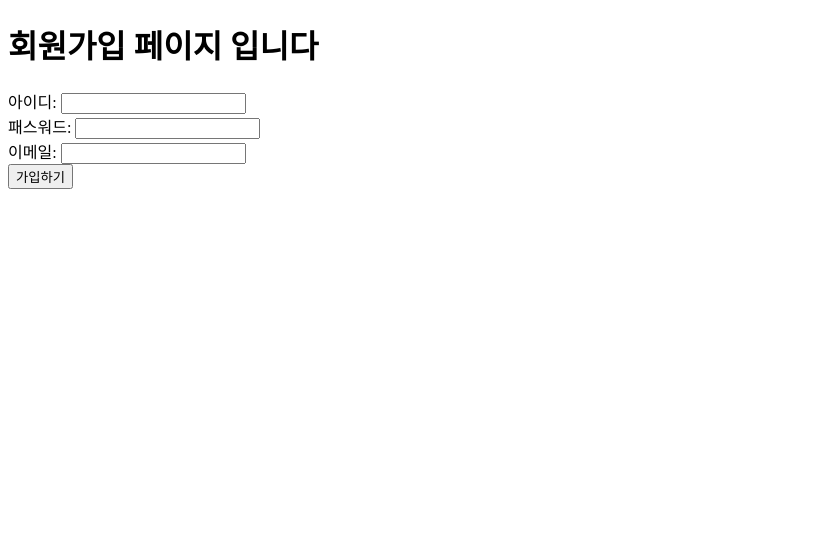
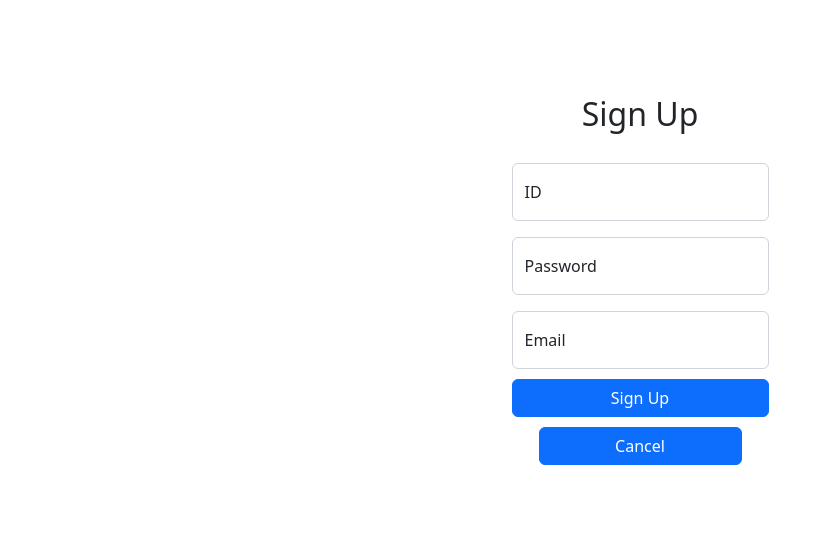
Before and after one commit to siyeol97/Yolov7_Flask, a Flask app: page /regist_user in a window 1280 px wide. Shown: the top 559 px of the page, without its empty margins (0-824 px from the left). Run offline with Flask 3, Linux system fonts and the light colour scheme; parts of the project's set-up code (start-up, migrations or seed data) failed here and were passed over.

Commit message:
04.17 fix

```diff
--- a/app.py
+++ b/app.py
@@ -292,5 +292,6 @@ def logout():
 
 if __name__ == '__main__':
     app.secret_key = '19970128'
-    app.debug = False
-    app.run(host='0.0.0.0', port=9900)
+    app.debug = True
+    #app.run(host='0.0.0.0', port=9900)
+    app.run()
--- a/static/chat_style.css
+++ b/static/chat_style.css
@@ -85,8 +85,8 @@
 
     #topMenu {
       height: 40px;
-      width: 800px;
-      margin: 20px auto;
+      width: auto;
+      margin: 20px;
     }
 
     #topMenu ul {
--- a/templates/login/login_form.html
+++ b/templates/login/login_form.html
@@ -25,7 +25,7 @@
 
         .login-btn {
             margin-left: 0px;
-            margin-top: 10px;
+            margin-top: 20px;
             width: 100%;
         }
         .signup-button {
@@ -41,6 +41,9 @@
             display: flex;
             justify-content: center;
             align-items: center;
+        }
+        h2 {
+            margin-bottom: 20px;
         }
     </style>
 </head>
@@ -60,6 +63,7 @@
 
     <!-- 로그인폼 -->
     <div class="container">
+        <h2>DEFECT DETECTION LOGIN PAGE</h2>
         <form action="/login_proc" method="post">
             <div class="form-floating mb-3">
                 <input type="text" class="form-control" id="floatingInput" placeholder="ID" name="id">
--- a/templates/regist_user.html
+++ b/templates/regist_user.html
@@ -4,10 +4,55 @@
     <meta charset="UTF-8">
     <meta name="viewport" content="width=device-width, initial-scale=1.0">
     <title>Regist User</title>
+    <link href="https://cdn.jsdelivr.net/npm/bootstrap@5.2.3/dist/css/bootstrap.min.css" rel="stylesheet" integrity="sha384-rbsA2VBKQhggwzxH7pPCaAqO46MgnOM80zW1RWuH61DGLwZJEdK2Kadq2F9CUG65" crossorigin="anonymous">
+    <style>
+        .container {
+            display: flex;
+            flex-direction: column;
+            justify-content: center;
+            align-items: center;
+            height: 70vh;
+            width: 700px;
+        }
+        h2 {
+            margin-bottom: 30px;
+        }
+
+        .form-floating.mb-3 > input[type=text] {
+            width: 100%;
+        }
+
+        .form-floating > input[type=password] {
+            width: 100%;
+        }
+
+        .login-btn {
+            margin-left: 0px;
+            margin-top: 10px;
+            width: 100%;
+        }
+        .signup-button {
+            margin-left: 0px;
+            margin-top: 10px;
+            width: 203px;
+        }
+        .alert {
+            display: none;
+        }
+        .flashes {
+            margin: 0px;
+            display: flex;
+            justify-content: center;
+            align-items: center;
+        }
+        #floatingEmail {
+            margin-top: 16px;
+        }
+    </style>
 </head>
 <body>
-
-    <h1>회원가입 페이지 입니다</h1>
+    <!-- flash 메세지 출력 -->
+    <div class="alert alert-danger" role="alert">
         {% with messages = get_flashed_messages() %}
             {% if messages %}
                 <ul class="flashes">
@@ -17,22 +62,41 @@
                 </ul>
             {% endif %}
         {% endwith %}
+    </div>
 
+    <!-- 로그인폼 -->
+    <div class="container">
+        <h2>Sign Up</h2>
         <form action="/regist_submit" method="POST">
-        <label for="username">아이디:</label>
-        <input type="text" id="username" name="username"><br>
+            <div class="form-floating mb-3">
+                <input type="text" class="form-control" id="floatingInput" placeholder="ID" name="username">
+                <label for="floatingInput">ID</label>
+            </div>
+            <div class="form-floating">
+                <input type="password" class="form-control" id="floatingPassword" placeholder="Password" name="password">
+                <label for="floatingPassword">Password</label>
+            </div>
+            <div class="form-floating">
+                <input type="email" class="form-control" id="floatingEmail" placeholder="email" name="email">
+                <label for="floatingEmail">Email</label>
+            </div>
+            <button type="submit" class="btn btn-primary login-btn">Sign Up</button>
+        </form>
+        <button onclick="window.location.href = '/'" class="btn btn-primary signup-button">Cancel</button>
+    </div>
 
-        <label for="password">패스워드:</label>
-        <input type="password" id="password" name="password"><br>
+    <script>
+        // flash 메세지가 있을 경우 alert 보여지게
+        document.addEventListener("DOMContentLoaded", function() {
+            var alert = document.querySelector('.alert');
+            if (alert && alert.textContent.trim() !== "") {
+                alert.classList.add('d-block');
+            }
+        });
+    </script>
 
-        <label for="email">이메일:</label>
-        <input type="email" id="email" name="email"><br>
-
-        <input type="submit" value="가입하기">
-    </form>
 
     <script src="//code.jquery.com/jquery-3.3.1.slim.min.js"integrity="sha384-q8i/X+965DzO0rT7abK41JStQIAqVgRVzpbzo5smXKp4YfRvH+8abtTE1Pi6jizo"crossorigin="anonymous"></script>
-
-
+    <script src="https://cdn.jsdelivr.net/npm/bootstrap@5.2.3/dist/js/bootstrap.bundle.min.js" integrity="sha384-kenU1KFdBIe4zVF0s0G1M5b4hcpxyD9F7jL+jjXkk+Q2h455rYXK/7HAuoJl+0I4" crossorigin="anonymous"></script>
 </body>
 </html>
--- a/templates/users/user_info.html
+++ b/templates/users/user_info.html
@@ -14,7 +14,7 @@
     User Pwd : <input type="password" name="userPwd"><br>
     User Email : <input type="text" value="{{ edit_email }}" name="userEmail"><br>
     <input type="submit" value="수정">
-    <input type="button" value="취소">
 </form>
+<input type="button" onclick="location.href='/home' " value="취소">
 </body>
 </html>
```
Also changed, not shown: static/detectResult.css (+6 -1 lines), templates/detectResult.html (+6 -1 lines), templates/index.html (+8 -2 lines), test.db. Lines whose indentation alone changed are shown as unchanged.
